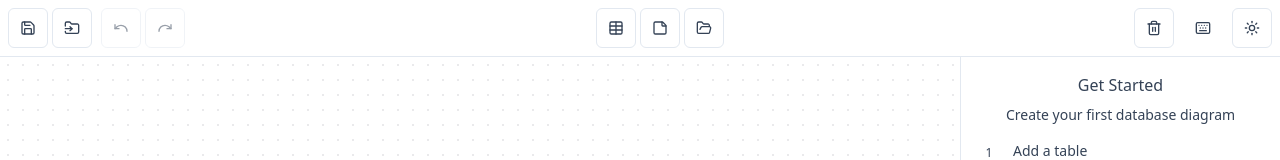
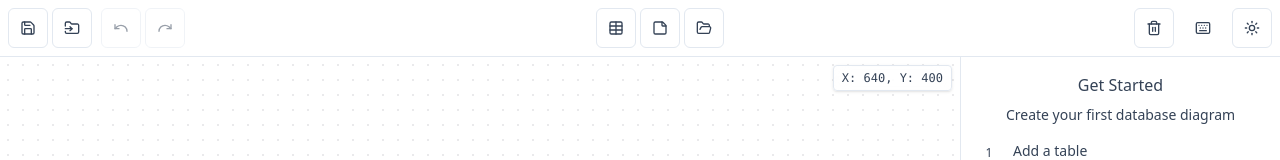
Before and after one commit to panchi64/database-mapper, a React (Vite) app: page / in a window 1280 px wide. Shown: the top 160 px of the page. Built offline with nearby package versions, Linux system fonts and the light colour scheme.

Commit message:
Added coordinates to the viewport

```diff
--- a/src/App.tsx
+++ b/src/App.tsx
@@ -15,6 +15,7 @@ import { edgeTypes } from '@/components/edges';
 import { Toolbar } from '@/components/Toolbar';
 import { PropertiesPanel } from '@/components/panels';
 import { ThemeProvider } from '@/components/ThemeProvider';
+import { CoordinatesDisplay } from '@/components/CoordinatesDisplay';
 
 function Flow() {
   const {
@@ -121,6 +122,7 @@ function Flow() {
         pannable
         className="!bg-card border border-border rounded-md shadow-md"
       />
+      <CoordinatesDisplay />
     </ReactFlow>
   );
 }
--- /dev/null
+++ b/src/components/CoordinatesDisplay.tsx
@@ -0,0 +1,17 @@
+import { useViewport } from '@xyflow/react';
+
+export function CoordinatesDisplay() {
+  // useViewport triggers re-render on viewport changes
+  const viewport = useViewport();
+
+  // Calculate the center of the canvas in flow coordinates
+  // We need to get the center of the visible area
+  const centerX = (-viewport.x + window.innerWidth / 2) / viewport.zoom;
+  const centerY = (-viewport.y + window.innerHeight / 2) / viewport.zoom;
+
+  return (
+    <div className="absolute top-2 right-2 px-2 py-1 bg-card/90 border border-border rounded text-xs text-muted-foreground font-mono backdrop-blur-sm shadow-sm">
+      X: {Math.round(centerX)}, Y: {Math.round(centerY)}
+    </div>
+  );
+}
```
